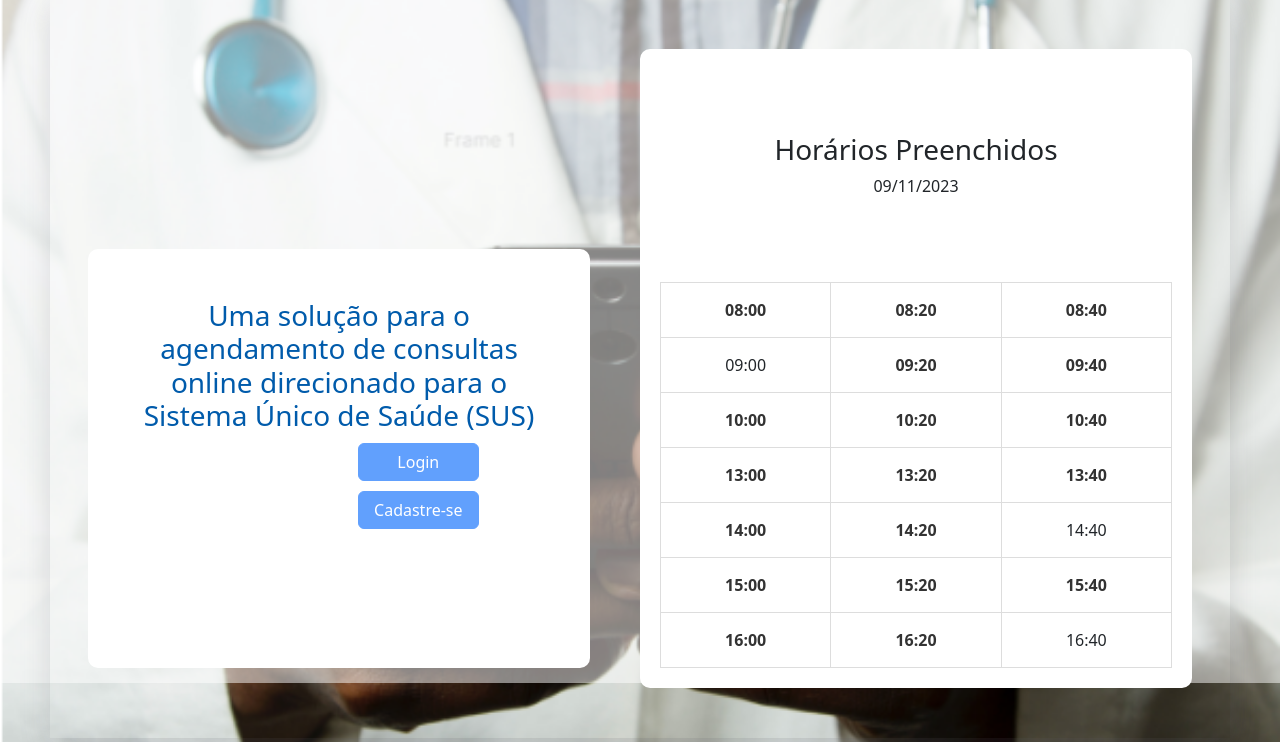
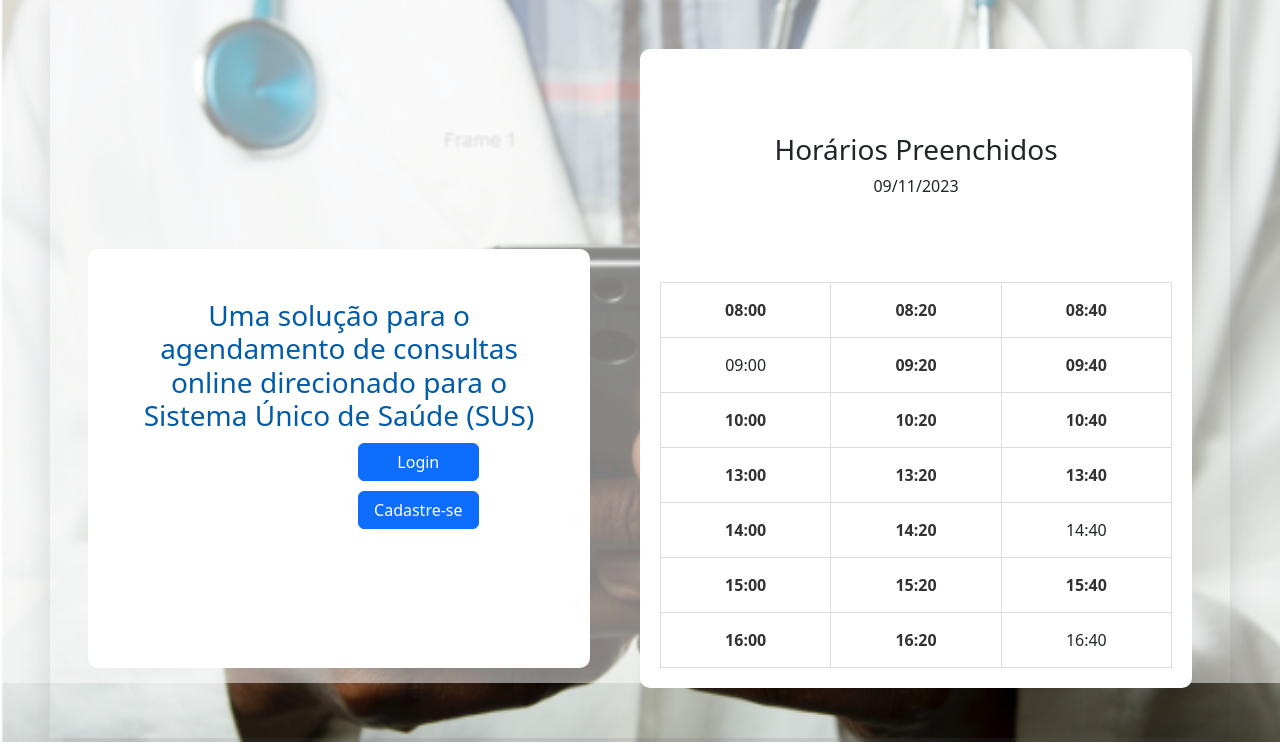
Before and after one commit to nicoletomazonipelentir/Consustar, a PHP site: page /home.php in a window 1280 px wide. Shown: the part 117-859 px from the top of the page. Run offline with PHP 8.4, Linux system fonts and the light colour scheme.

Commit message:
botoes do home arrumado

```diff
--- a/sus/html/home.php
+++ b/sus/html/home.php
@@ -7,8 +7,8 @@ require('header.php');
         <div class="row">
             <div class="col" id="areadetexto">
                 <h3 id="h3Texto">Uma solução para o agendamento de consultas online direcionado para o Sistema Único de Saúde (SUS)</h3>
-                <a id="botaoLogin" href="/sus/html/login.php" class="btn btn-primary disabled" tabindex="-1" role="button" aria-disabled="true">Login</a>
-                <a id="botaoCadastro" href="/sus/html/registro.php" class="btn btn-primary disabled" tabindex="-1" role="button" aria-disabled="true">Cadastre-se</a>
+                <a id="botaoLogin" href="login.php" class="btn btn-primary enabled" role="button" aria-disabled="true">Login</a>
+                <a id="botaoCadastro" href="registro.php" class="btn btn-primary enabled"  role="button" aria-disabled="true">Cadastre-se</a>
             </div>
 
             <div class="col-6" id="horarios">
```
